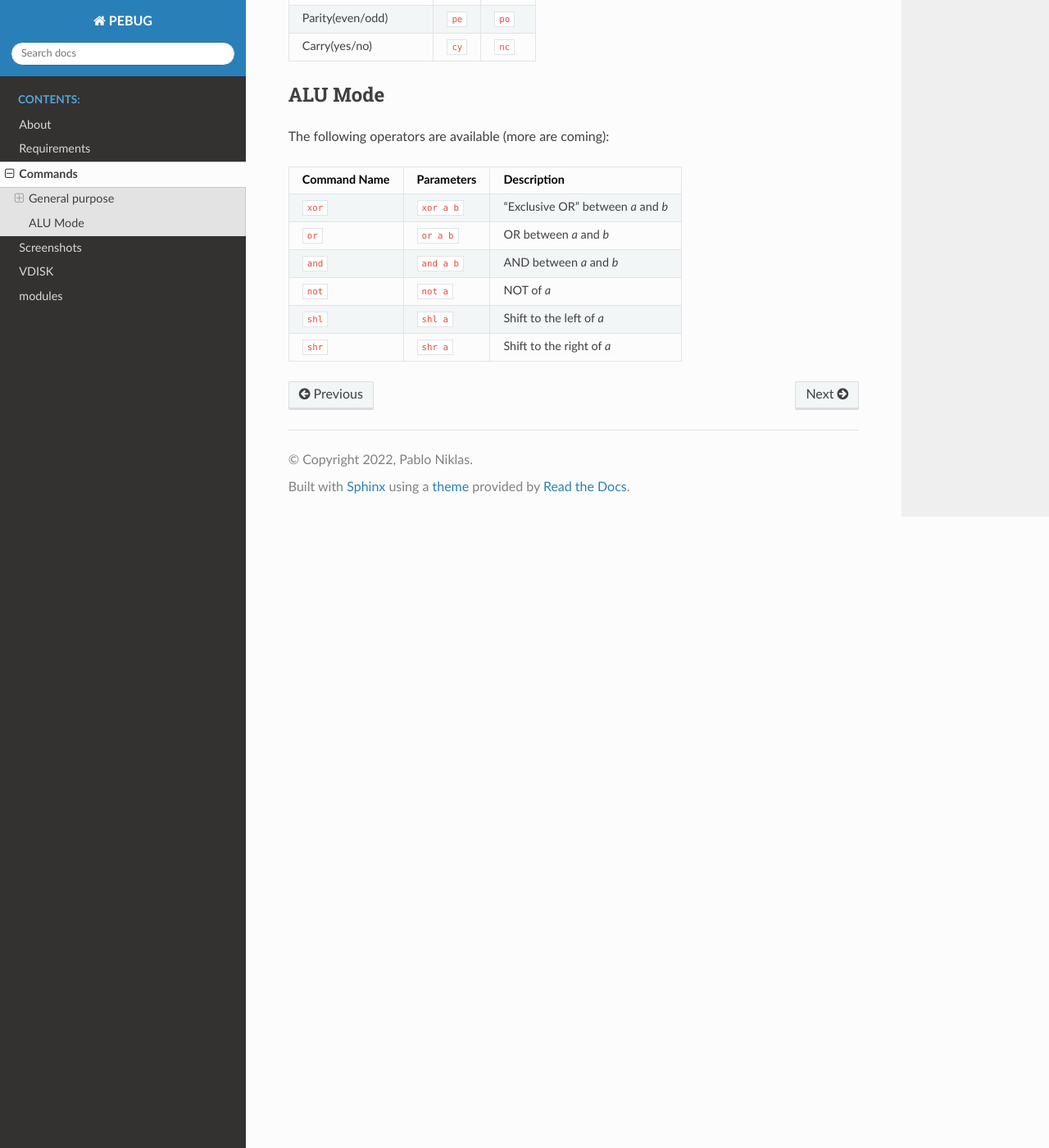
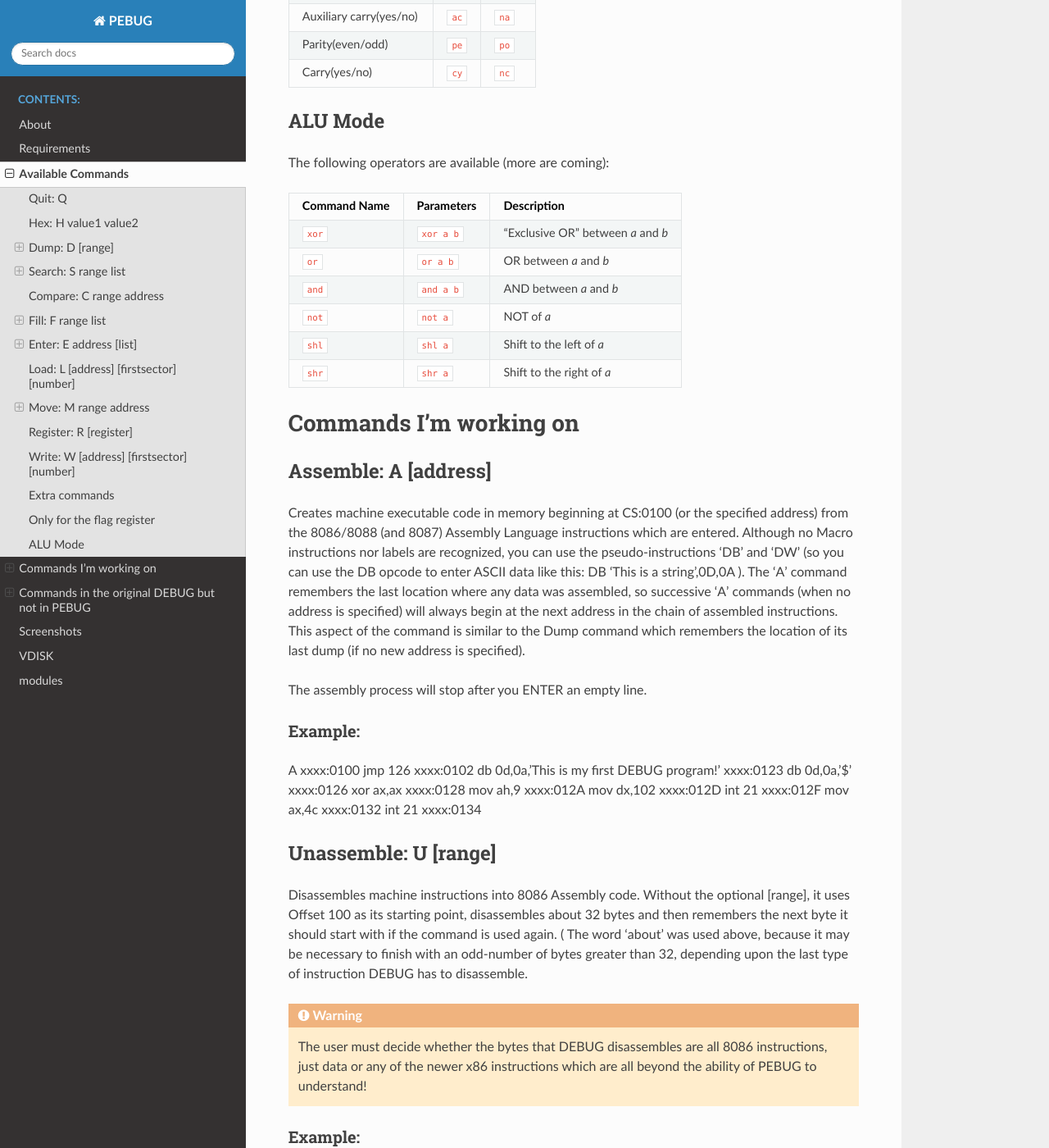
Before and after one commit to pabloniklas/pebug, a Sphinx documentation site: the page built from docs/source/commands.md, in a window 1280 px wide and 1400 px high, scrolled down 3814 px. Shown: the whole window at 82% size. Built offline with Sphinx 7.4.7 and the Read the Docs theme 2.0.0, drawn with Linux system fonts in a browser that asks for light colours; some of the changed text lies outside the part shown.

Commit message:
Better explanations.

````diff
--- a/docs/source/commands.md
+++ b/docs/source/commands.md
@@ -1,15 +1,13 @@
-# Commands
+# Available Commands
 
 [Source](https://montcs.bloomu.edu/Information/LowLevel/DOS-Debug.html)
 
-## General purpose
-
-### Quit: Q
+## Quit: Q
 
 Immediately quits (exits) the PEBUG program! No questions ever asked...
 should be the first command you remember along with the "?" command.
 
-### Hex: H value1 value2
+## Hex: H value1 value2
 
 A very simple (add and subtract only) Hex calculator.
 Never forget that all numbers inside of PEBUG are always Hexadecimal.
@@ -18,14 +16,14 @@
 
 ```-h aaa 531 -h fff 3 -h dbf ace```
 
-### Dump: D [range]
+## Dump: D [range]
 
 ```D [address] [length]```
 
 Displays the contents of a block of memory.
 This first example shows we have a Matrox card in this system.
 
-#### Examples:
+### Examples:
 
 :::
 d c000:0010
@@ -40,12 +38,12 @@
 C000:0080 E8 26 56 8B D8 E8 C6 56-74 22 8C C8 3D 00 C0 74 .&V....Vt"..=..t
 :::
 
-### Search: S range list
+## Search: S range list
 
 Searches within a range of addresses for a pattern of one or more byte values given in a list.
 The list can be comprised of numbers or character strings enclosed by matching single or double quote marks.
 
-#### Examples:
+### Examples:
 
 :::
 s fe00:0 ffff "BIOS"
@@ -63,7 +61,7 @@
 :::
 
 
-### Compare: C range address
+## Compare: C range address
 
 Compares two blocks of memory.
 If there are no differences, then PEBUG simply displays another prompt.
@@ -80,12 +78,12 @@
 the bytes are displayed side by side for those which are different
 (with their exact locations, including the segment, on either side of them).
 
-### Fill: F range list
+## Fill: F range list
 
 This command can also be used to clear large areas of Memory as well as filling
 smaller areas with a continuously repeating phrase or single byte.
 
-#### Examples:
+### Example:
 
 :::
 f 100 12f 'BUFFER'
@@ -95,11 +93,11 @@
 xxxx:0120 46 46 45 52 42 55 46 46-45 52 42 55 46 46 45 52 FFERBUFFERBUFFER
 :::
 
-### Enter: E address [list]
+## Enter: E address [list]
 
 Used to enter data or instructions (as machine code) directly into Memory locations.
 
-#### Example
+### Example
 
 First we'll change a single byte at location CS:FFCB from whatever it was before to D2
 
@@ -114,7 +112,7 @@
 
 ```e 22a "a zero-byte ('00h')." 00```
 
-### Load: L [address] [firstsector] [number]
+## Load: L [address] [firstsector] [number]
 
 This command will LOAD the selected number of sectors from the vdisk into Memory.
 The address is the location in Memory the data will be copied to
@@ -122,11 +120,11 @@
 firstsector counts from ZERO to the largest sector in the volume and finally
 number specifies in hexadecimal the total number of sectors that will be copied into Memory
 
-### Move: M range address
+## Move: M range address
 
 This command should really be called: COPY (not Move) as it actually copies all the bytes from within the specified range to a new address.
 
-#### Examples:
+### Examples:
 
 1) ```m 7c00 7cff 600```
 
@@ -142,15 +140,15 @@
 :::
 
 
-### Register: R [register]
+## Register: R [register]
 
 Entering ```r``` all by itself will display all of the 8086 register's contents
 
-### Write: W [address] [firstsector] [number]
+## Write: W [address] [firstsector] [number]
 
 The WRITE (W) command is often used to save a program to the vdisk.
 
-### Extra commands
+## Extra commands
 
 | Command Name | Parameters      | Description                                                  |
 |--------------|-----------------|--------------------------------------------------------------|
@@ -161,7 +159,7 @@
  | ```?```      |                 | Quick help.                                                  |
 
 
-### Only for the flag register
+## Only for the flag register
 
 | Flag Name               | Set      | Clear    |
 |-------------------------|----------|----------|
@@ -185,3 +183,92 @@
 | ```not```    | ```not a```   | NOT of _a_                         |
 | ```shl```    | ```shl a```   | Shift to the left of _a_           |
 | ```shr```    | ```shr a```   | Shift to the right of _a_          |
+
+
+# Commands I'm working on
+
+## Assemble: A [address]
+
+Creates machine executable code in memory beginning at CS:0100 (or the specified address) from the 8086/8088
+(and 8087) Assembly Language instructions which are entered.
+Although no Macro instructions nor labels are recognized, you can use the pseudo-instructions 'DB' and 'DW'
+(so you can use the DB opcode to enter ASCII data like this: DB 'This is a string',0D,0A ).
+The 'A' command remembers the last location where any data was assembled, so successive 'A' commands
+(when no address is specified) will always begin at the next address in the chain of assembled instructions.
+This aspect of the command is similar to the Dump command which remembers the location of its last dump
+(if no new address is specified).
+
+The assembly process will stop after you ENTER an empty line.
+
+### Example:
+
+:::
+A
+xxxx:0100 jmp 126
+xxxx:0102 db 0d,0a,'This is my first DEBUG program!'
+xxxx:0123 db 0d,0a,'$'
+xxxx:0126 xor ax,ax
+xxxx:0128 mov ah,9
+xxxx:012A mov dx,102
+xxxx:012D int 21
+xxxx:012F mov ax,4c
+xxxx:0132 int 21
+xxxx:0134
+:::
+
+## Unassemble: U [range]
+
+Disassembles machine instructions into 8086 Assembly code.
+Without the optional [range], it uses Offset 100 as its starting point,
+disassembles about 32 bytes and then remembers the next byte it should start with if the command is used again.
+( The word 'about' was used above, because it may be necessary to finish with an odd-number
+of bytes greater than 32, depending upon the last type of instruction DEBUG has to disassemble.
+
+:::{warning}
+The user must decide whether the bytes that DEBUG disassembles are all 8086 instructions,
+just data or any of the newer x86 instructions which are all beyond the ability of PEBUG to understand!
+:::
+
+### Example:
+
+:::
+u 126 133
+xxxx:0126 31C0 XOR AX,AX
+xxxx:0128 B409 MOV AH,09
+xxxx:012A BA0201 MOV DX,0102
+xxxx:012D CD21 INT 21
+xxxx:012F B84C00 MOV AX,004C
+xxxx:0132 CD21 INT 21
+:::
+
+## Go: G [=address] [addresses]
+
+Go is used to run a program and set breakpoints in the program's code.
+As we saw in an Example for the ENTER command, the '=address' option is used to tell DEBUG a starting location.
+If you use 'g' all by itself, execution will begin at whatever location is pointed to by the CS:IP registers.
+Optional breakpoints ( meaning the program will HALT before executing the code at any of these locations)
+of up to any ten addresses may be set by simply listing them on the command line.
+
+
+# Commands in the original DEBUG but not in PEBUG
+
+
+## Input: I port
+
+The use of I/O commands while running Windows™9x/Me is just plain unreliable! This is especially true when trying to directly access hard disks! Under Win NT/2000/XP, the I/O commands are only an emulation; so don't trust them. Though the example below still works under Win2000/XP, it's most likely using some WinAPI code to show what's in the Windows clock area; not directly from an RTC chip.
+
+Long ago (when DOS was the only OS for PCs), there were dozens of BASIC programs that used I/O commands for handling tasks through parallel and serial ports (e.g., to change the font used by a printer or values in a modem's control registers). Under real DOS, they can still be used for direct communications with keyboards or a floppy drive's control chips along with many other hardware devices.
+Here's an example of how to read the hours and minutes from a computer's "real time clock" (RTC):
+
+:::
+-o 70 04 <-- Check the hours.
+-i 71
+18 <----- 18 hours (or 6 p.m.)
+-o 70 02 <-- Check the minutes.
+-i 71
+52 <----- 52 minutes
+:::
+
+## Output: O port byte
+
+See comments under the Input command.
````
